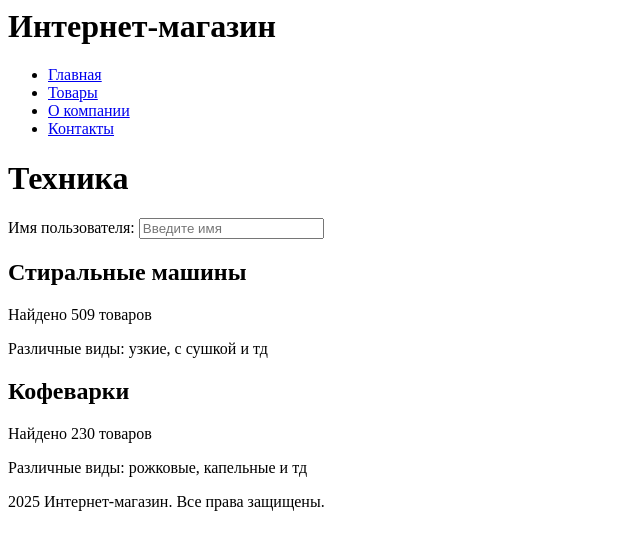
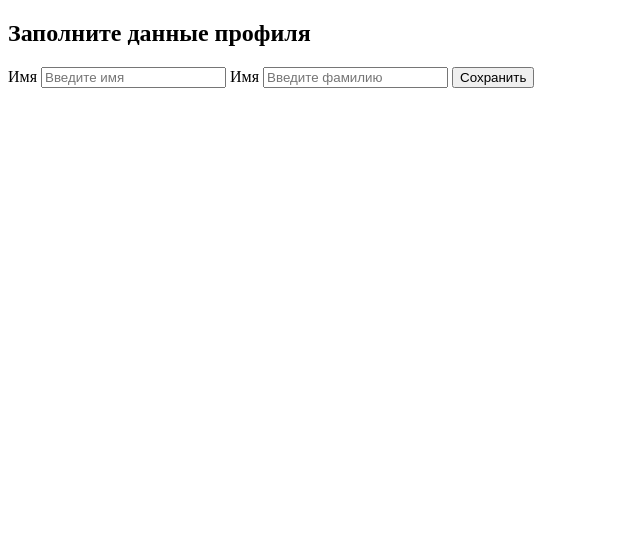
Before and after one commit to IgorLoginov/stepik_html, a plain HTML site: page index.html in a window 1280 px wide. Shown: the whole page, without its empty margins (0-640 px from the left). Drawn offline with Linux system fonts and the light colour scheme.

Commit message:
Красный Октябрь 2026_11_17  07-45

```diff
--- a/index.html
+++ b/index.html
@@ -1,31 +1,21 @@
-<header>
-  <h1>Интернет-магазин</h1>
-  <nav>
-    <ul>
-      <li><a href="#">Главная</a></li>
-      <li><a href="#">Товары</a></li>
-      <li><a href="#">О компании</a></li>
-      <li><a href="#">Контакты</a></li>
-    </ul>
-  </nav>
-</header>
+<!DOCTYPE html>
+<html>
+<head>
+    <meta charset="UTF-8">
+    <meta name="viewport" content="width=device-width, initial-scale=1.0">
+    <title>Моя первая страница</title>
+    <link rel="stylesheet" href="styles.css">
+</head>
+<body>
+  <h2>Заполните данные профиля</h2>
+  <form>
+    <label for="name">Имя</label>
+    <input name="name" type="text" required placeholder="Введите имя" />
 
-<main>
-  <h1>Техника</h1>
-  <label for="username">Имя пользователя:</label>
-  <input type="text" id="username"  name="username" placeholder="Введите имя" required>
-  <section>
-    <h2>Стиральные машины</h2>
-    <p>Найдено 509 товаров</p>
-    <p>Различные виды: узкие, с сушкой и тд</p>
-  </section>
-  <section>
-    <h2>Кофеварки</h2>
-    <p>Найдено 230 товаров</p>
-    <p>Различные виды: рожковые, капельные и тд</p>
-  </section>
-</main>
+    <label for="name">Имя</label>
+    <input name="surname" type="text" required placeholder="Введите фамилию" />
 
-<footer>
-  <p>2025 Интернет-магазин. Все права защищены.</p>
-</footer>
+    <button type="submit">Сохранить</button>
+  </form>
+</body>
+</html>
```
Also changed, not shown: doc/3_2_Ваоидация Форм.txt (added).
